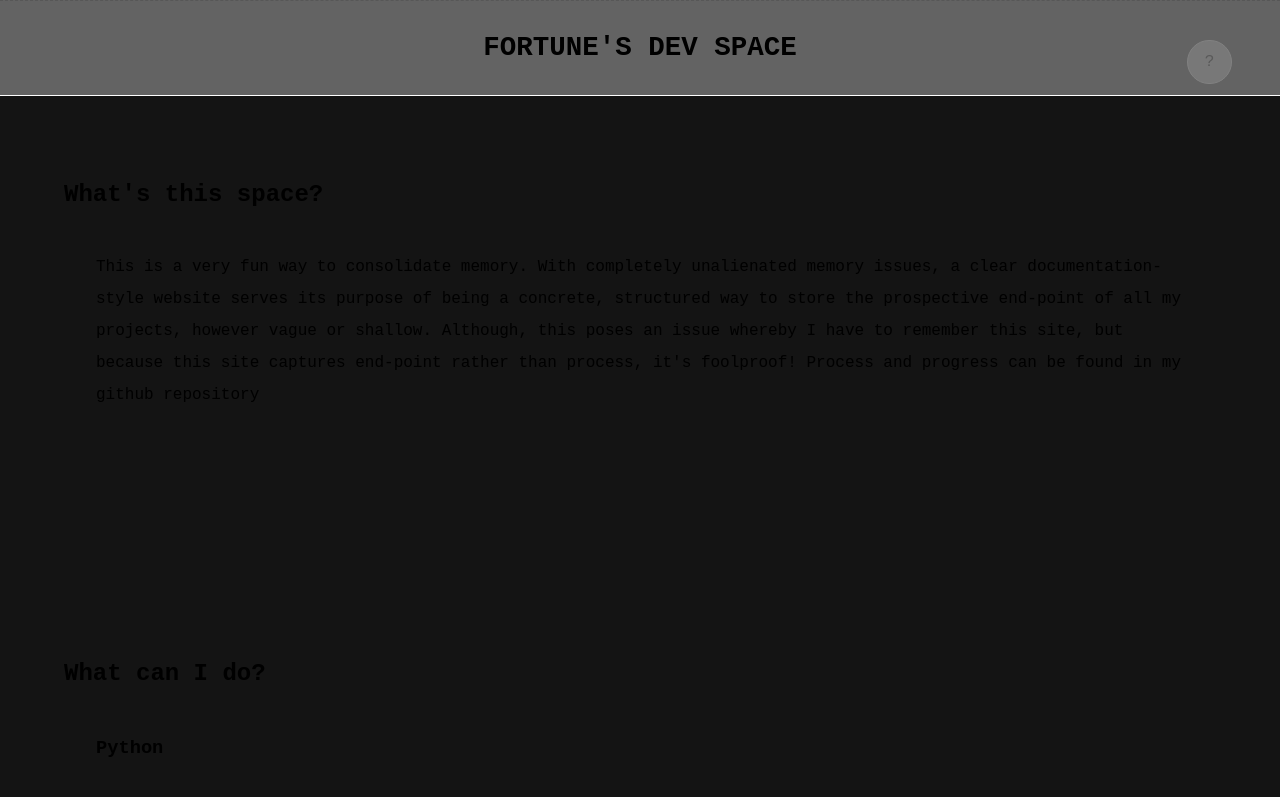
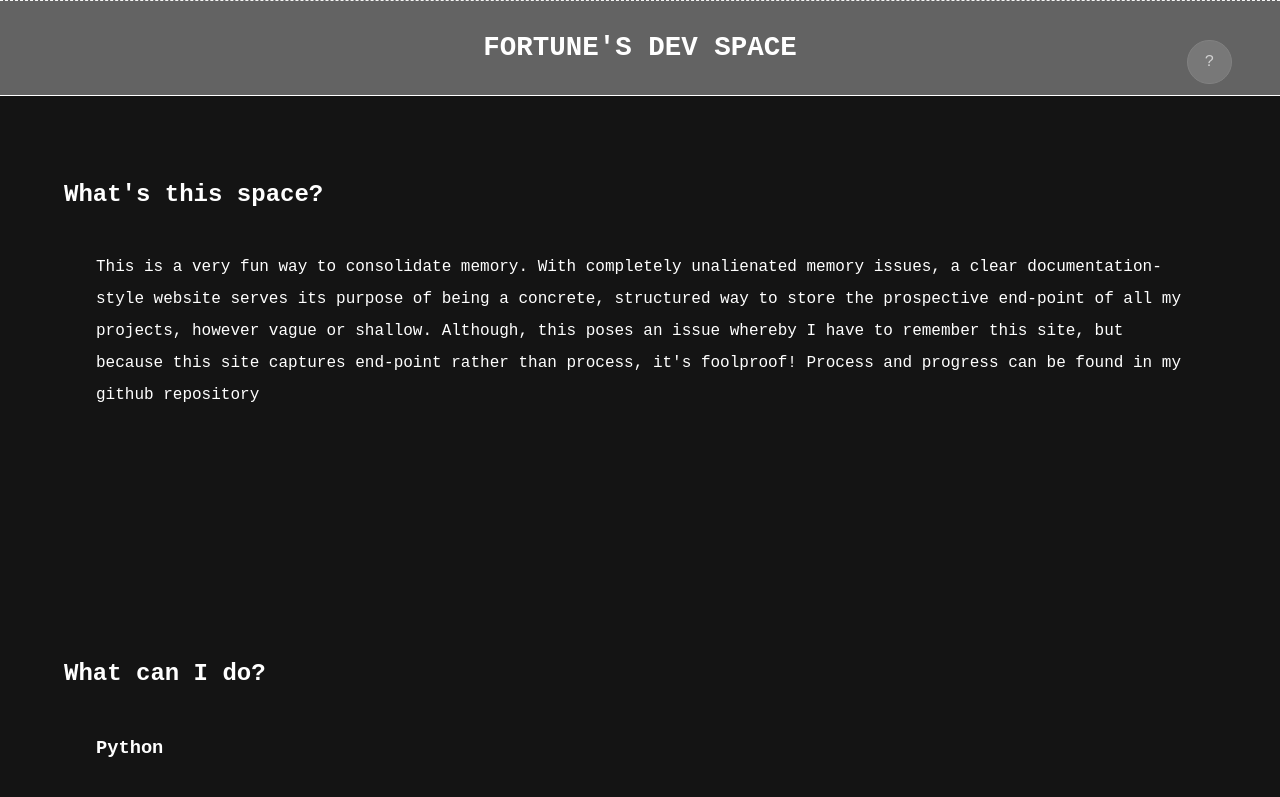
Before and after one commit to fortuneahisu/fortuneahisu.github.io, a plain HTML site: page index.html in a window 1280 px wide. Shown: the top 797 px of the page. Drawn offline with Linux system fonts and the light colour scheme.

Commit message:
style: change color of text to white

```diff
--- a/style.css
+++ b/style.css
@@ -8,6 +8,7 @@ body {
     font-size: 1rem;
     min-height: 100vh;
     display: flex;
+    color: white;
     flex-direction: column;
     line-height: 2;
     background-color: rgba(20, 20, 20);
@@ -23,7 +24,7 @@ p {
 
 a {
     text-decoration: none;
-    color: rgb(0, 0, 0);
+    color: white;
     font-weight: 500;
     transition: 0.25s ease-in-out;
 }
@@ -58,7 +59,7 @@ a {
     position: fixed;
     right: 3.75%;
     top: 5%;
-    color: rgb(0, 0, 0);
+    color: white;
     opacity: 0.75;
     text-align: center;
     padding: 5px;
@@ -87,7 +88,7 @@ a {
 .navigateitems li {
     background: rgb(230, 230, 230);
     border-radius: 15px;
-    color: rgba(0, 0, 0, 1);
+    color: white;
     transition: 0.25s;
     text-align: left;
     border: 1px solid rgb(200, 200, 200);
```
